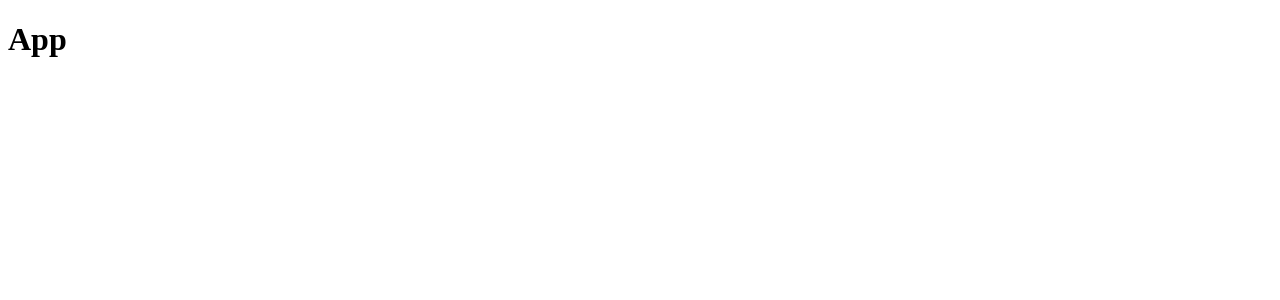
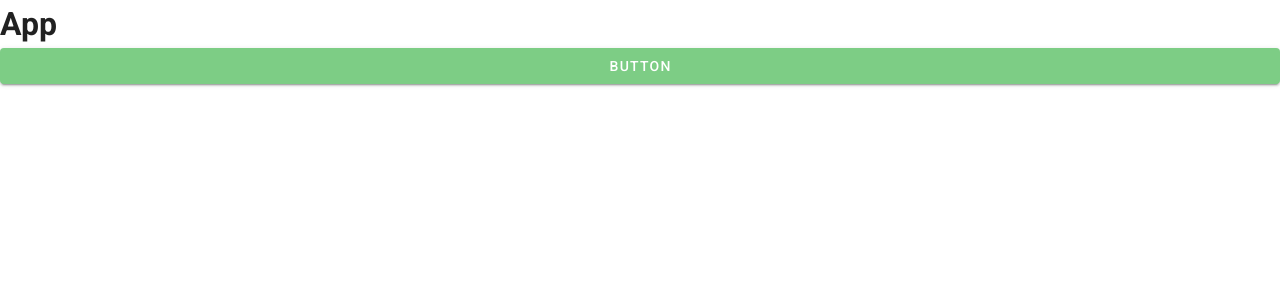
Before and after one commit to mathiasbergqvist/full-stack-vue-with-graphql, a Vue app in the folder client/: page / in a window 1280 px wide. Shown: the top 300 px of the page. Built offline with nearby package versions, Linux system fonts and the light colour scheme.

Commit message:
Setup vuetify for styling

```diff
--- a/client/public/index.html
+++ b/client/public/index.html
@@ -6,6 +6,8 @@
     <meta name="viewport" content="width=device-width,initial-scale=1.0">
     <link rel="icon" href="<%= BASE_URL %>favicon.ico">
     <title>client</title>
+    <link rel="stylesheet" href="https://fonts.googleapis.com/css?family=Roboto:100,300,400,500,700,900">
+    <link rel="stylesheet" href="https://cdn.jsdelivr.net/npm/@mdi/font@latest/css/materialdesignicons.min.css">
   </head>
   <body>
     <noscript>
--- a/client/src/App.vue
+++ b/client/src/App.vue
@@ -1,5 +1,6 @@
 <template>
-  <div>
-    <h1>App</h1>
-  </div>
+  <v-app>
+      <h1>App</h1>
+      <v-btn color='accent'>Button</v-btn>
+  </v-app>
 </template>
--- a/client/src/main.js
+++ b/client/src/main.js
@@ -2,11 +2,13 @@
 import App from './App.vue'
 import router from './router'
 import store from './store'
+import vuetify from './plugins/vuetify';
 
 Vue.config.productionTip = false
 
 new Vue({
   router,
   store,
+  vuetify,
   render: h => h(App)
 }).$mount('#app')
--- /dev/null
+++ b/client/src/plugins/vuetify.js
@@ -0,0 +1,21 @@
+import Vue from 'vue';
+import Vuetify from 'vuetify/lib';
+
+Vue.use(Vuetify);
+
+export default new Vuetify({
+    theme: {
+        themes: {
+            light: {
+                primary: '#bac7be',
+                secondary: '#c2e1c2',
+                accent: '#7dcd85',
+                anchor: '#778472',
+                error: '#f44336',
+                warning: '#ffeb3b',
+                info: '#2196f3',
+                success: '#8bc34a'
+            }
+        }
+    }
+});
--- /dev/null
+++ b/client/vue.config.js
@@ -0,0 +1,5 @@
+module.exports = {
+  "transpileDependencies": [
+    "vuetify"
+  ]
+}
```
Also changed, not shown: client/package.json (+6 -1 lines), client/src/assets/logo.svg (added), 1 other file (tests, documents, lock files or other folders).
